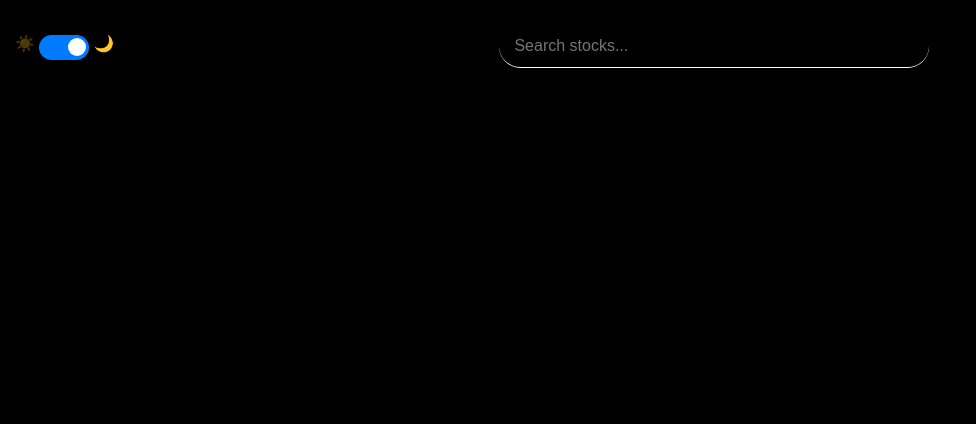
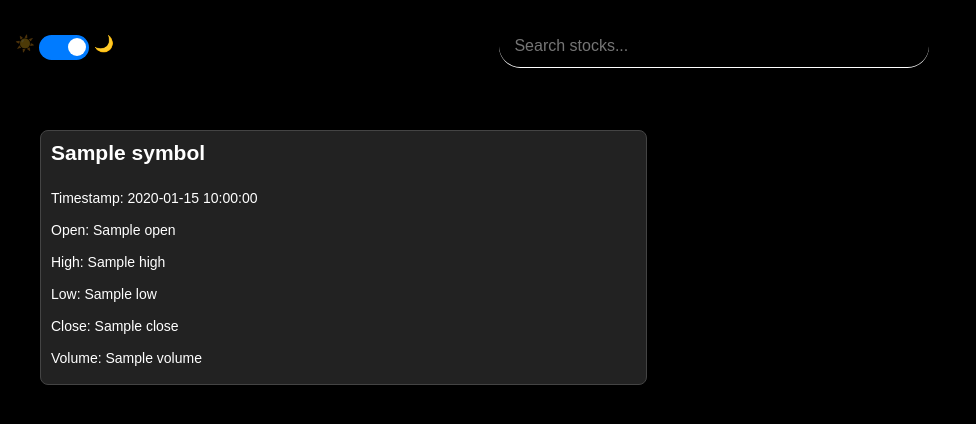
Before and after one commit to Ashmaawyy/the-collector-series, a Flask app: page / in a window 1280 px wide. Shown: the top 424 px of the page, without its empty margins (0-976 px from the left). Run offline with Flask 3, Linux system fonts and the light colour scheme; a database or web service that is not in the repository returns one stand-in record (values such as "Sample title"); data that the repository does not hold is empty.

Commit message:
some fixes to show the data ; )

```diff
--- a/the-market-collector/app/static/script.js
+++ b/the-market-collector/app/static/script.js
@@ -32,6 +32,27 @@ document.addEventListener("DOMContentLoaded", function () {
         const theme = this.checked ? "dark" : "light";
         localStorage.setItem("theme", theme);
         applyTheme(theme);
+    });
+
+    // Initialize stocks-container with initial stock data
+    const initialStocks = JSON.parse('{{ stocks | tojson | safe }}');
+    const stocksContainer = document.getElementById("stocks-container");
+
+    stocksContainer.innerHTML = "";
+
+    initialStocks.forEach(stock => {
+        const stockCard = document.createElement("div");
+        stockCard.classList.add("stock-card", "small-stock");
+        stockCard.innerHTML = `
+            <h2>${stock.symbol}</h2>
+            <p>Timestamp: ${stock.timestamp}</p>
+            <p>Open: ${stock.open}</p>
+            <p>High: ${stock.high}</p>
+            <p>Low: ${stock.low}</p>
+            <p>Close: ${stock.close}</p>
+            <p>Volume: ${stock.volume}</p>
+        `;
+        stocksContainer.appendChild(stockCard);
     });
 
     // Search functionality (Enter key)
--- a/the-market-collector/app/templates/index.html
+++ b/the-market-collector/app/templates/index.html
@@ -23,7 +23,19 @@
     </header>
 
     <section id="stocks-container">
-        <!-- Stock cards will be dynamically inserted here -->
+        {% if stocks %}
+            {% for stock in stocks %}
+                <div class="stock-card small-stock">
+                    <h2>{{ stock.symbol }}</h2>
+                    <p>Timestamp: {{ stock.timestamp }}</p>
+                    <p>Open: {{ stock.open }}</p>
+                    <p>High: {{ stock.high }}</p>
+                    <p>Low: {{ stock.low }}</p>
+                    <p>Close: {{ stock.close }}</p>
+                    <p>Volume: {{ stock.volume }}</p>
+                </div>
+            {% endfor %}
+        {% endif %}
     </section>
     <button id="back-to-top" class="back-to-top">⏫</button>
 </body>
```
Also changed, not shown: the-market-collector/app/models.py (+18 -21 lines).
